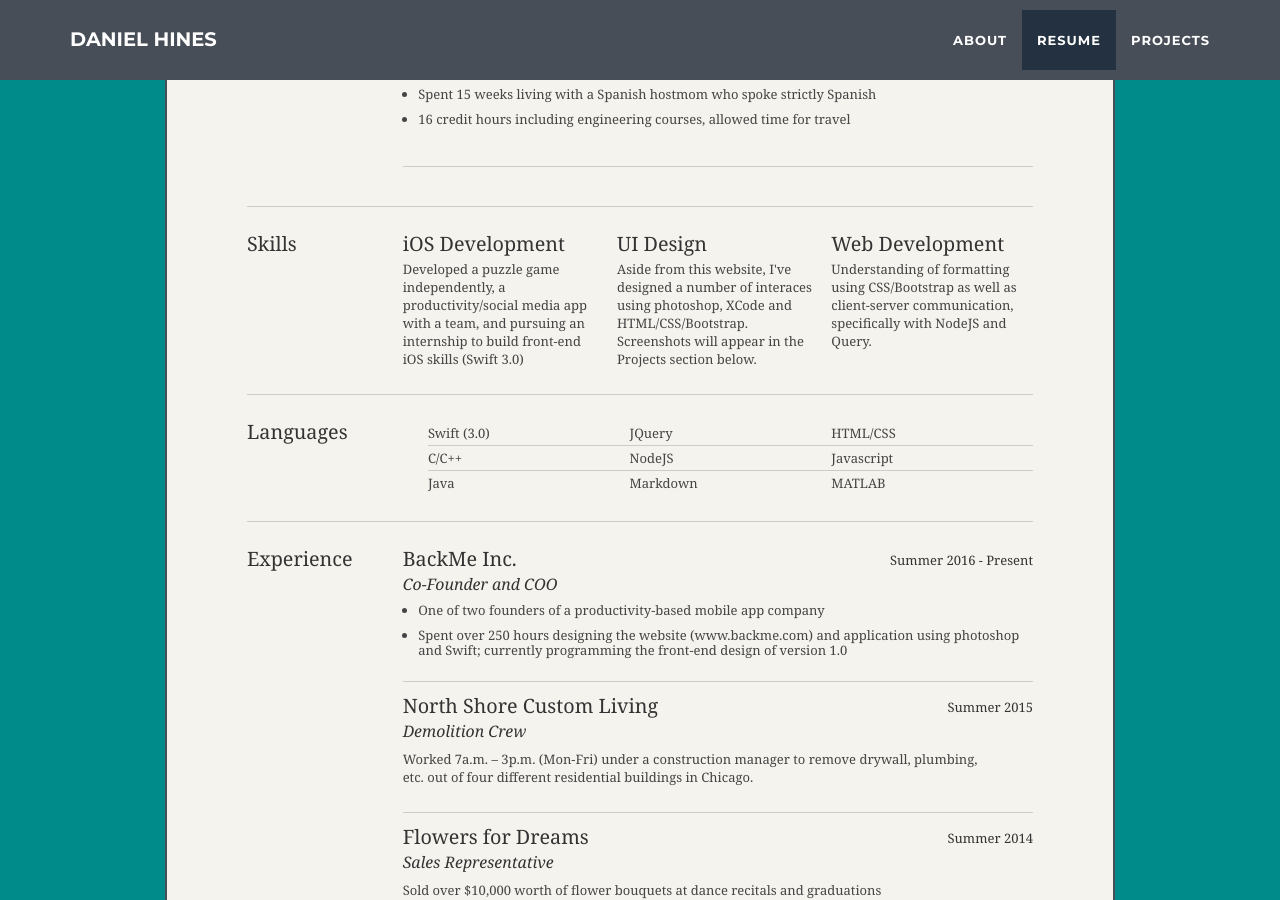
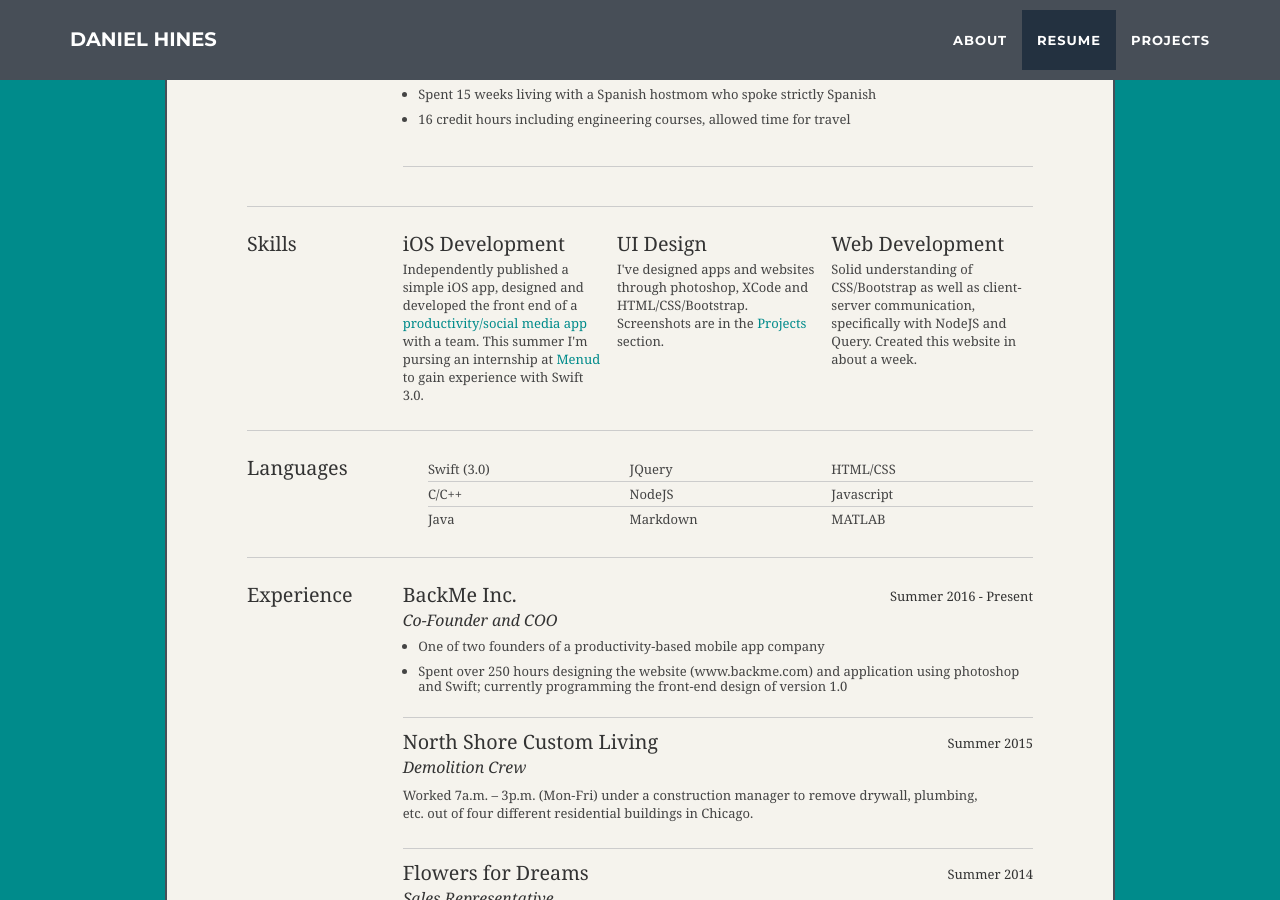
Before and after one commit to danielchines/danielchines.github.io, a Jekyll site: the page built from index.html, in a window 1280 px wide and 900 px high, scrolled down 2058 px. Built offline with Jekyll 4.4.1, drawn with Linux system fonts in a browser that asks for light colours.

Commit message:
Update resume.html

```diff
--- a/_includes/resume.html
+++ b/_includes/resume.html
@@ -79,17 +79,17 @@
 
 								<div class="talent">
 									<h2>Web Development</h2>
-									<p class="resume">Understanding of formatting using CSS/Bootstrap as well as client-server communication, specifically with NodeJS and Query.</p>
+									<p class="resume">Solid understanding of CSS/Bootstrap as well as client-server communication, specifically with NodeJS and Query. Created this website in about a week.</p>
 								</div>
 
 								<div class="talent" style="margin-right: 2%">
 									<h2>UI Design</h2>
-									<p class="resume">Aside from this website, I've designed a number of interaces using photoshop, XCode and HTML/CSS/Bootstrap. Screenshots will appear in the Projects section below.</p>
+									<p class="resume">I've designed apps and websites through photoshop, XCode and HTML/CSS/Bootstrap. Screenshots are in the <a href="https://danielchines.github.io/#projects">Projects</a> section.</p>
 								</div>
 
 								<div class="talent" style="margin-right: 2%">
 									<h2>iOS Development</h2>
-									<p class="resume">Developed a puzzle game independently, a productivity/social media app with a team, and pursuing an internship to build front-end iOS skills (Swift 3.0)</p>
+									<p class="resume">Independently published a simple iOS app, designed and developed the front end of a <a href="https://backme.com">productivity/social media app</a> with a team. This summer I'm pursing an internship at <a href="https://menud.co">Menud</a> to gain experience with Swift 3.0.</p>
 								</div>
 						</div>
 					</div><!--// .yui-gf -->
```
